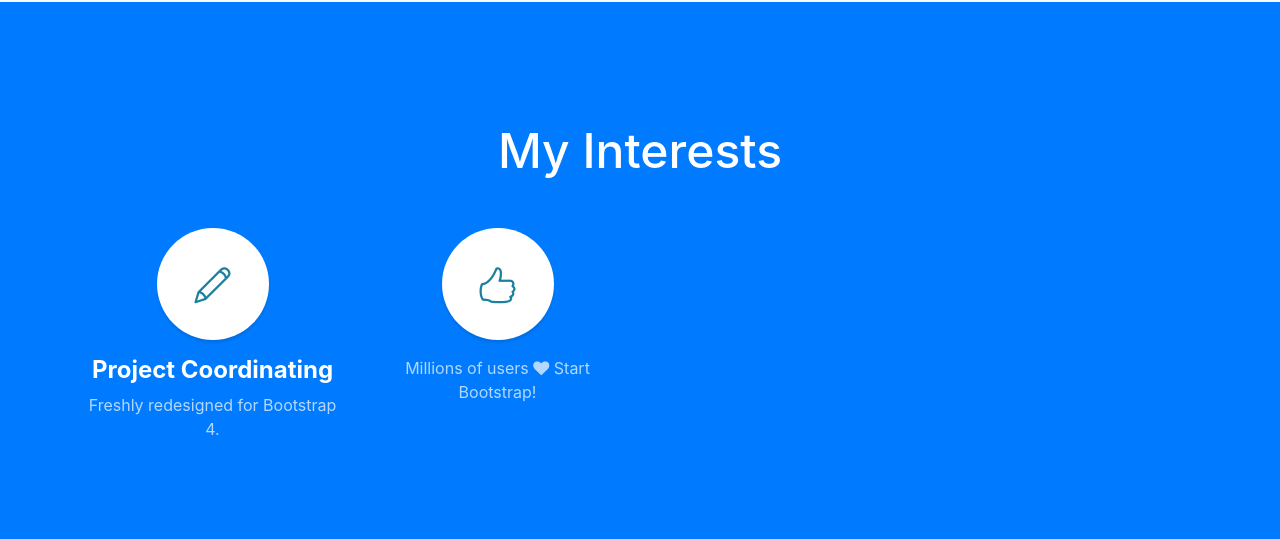
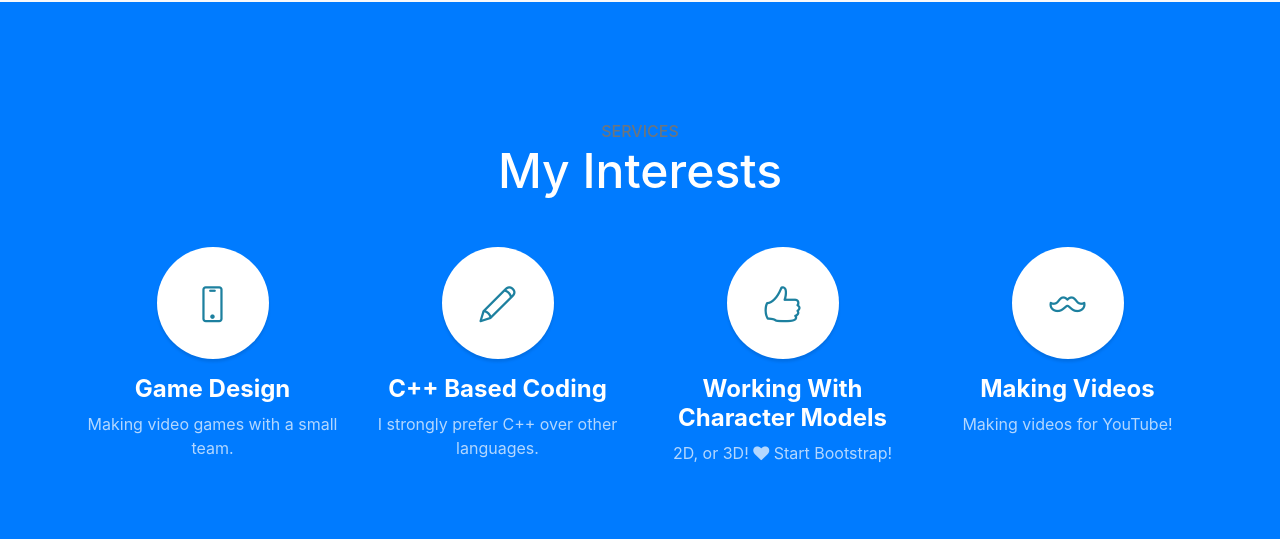
Before and after one commit to cgrad1/cgrad1.github.io, a website with bundled scripts: page index.html in a window 1280 px wide. Shown: the part 1200-1739 px from the top of the page. Built offline with nearby package versions, Linux system fonts and the light colour scheme.

Commit message:
Update index.html

```diff
--- a/index.html
+++ b/index.html
@@ -81,28 +81,47 @@
     <section class="content-section bg-primary text-white text-center" id="services">
       <div class="container">
         <div class="content-section-heading">
+          <h3 class="text-secondary mb-0">Services</h3>
           <h2 class="mb-5">My Interests</h2>
         </div>
         <div class="row">
           <div class="col-lg-3 col-md-6 mb-5 mb-lg-0">
             <span class="service-icon rounded-circle mx-auto mb-3">
+              <i class="icon-screen-smartphone"></i>
+            </span>
+            <h4>
+              <strong>Game Design</strong>
+            </h4>
+            <p class="text-faded mb-0">Making video games with a small team.</p>
+          </div>
+          <div class="col-lg-3 col-md-6 mb-5 mb-lg-0">
+            <span class="service-icon rounded-circle mx-auto mb-3">
               <i class="icon-pencil"></i>
             </span>
             <h4>
-              <strong>Project Coordinating</strong>
+              <strong>C++ Based Coding</strong>
             </h4>
-            <p class="text-faded mb-0">Freshly redesigned for Bootstrap 4.</p>
+            <p class="text-faded mb-0">I strongly prefer C++ over other languages.</p>
           </div>
           <div class="col-lg-3 col-md-6 mb-5 mb-md-0">
             <span class="service-icon rounded-circle mx-auto mb-3">
               <i class="icon-like"></i>
             </span>
             <h4>
-              <strong></strong>
+              <strong>Working With Character Models</strong>
             </h4>
-            <p class="text-faded mb-0">Millions of users
+            <p class="text-faded mb-0">2D, or 3D!
               <i class="fa fa-heart"></i>
               Start Bootstrap!</p>
+          </div>
+          <div class="col-lg-3 col-md-6">
+            <span class="service-icon rounded-circle mx-auto mb-3">
+              <i class="icon-mustache"></i>
+            </span>
+            <h4>
+              <strong>Making Videos</strong>
+            </h4>
+            <p class="text-faded mb-0">Making videos for YouTube!</p>
           </div>
         </div>
       </div>
```
